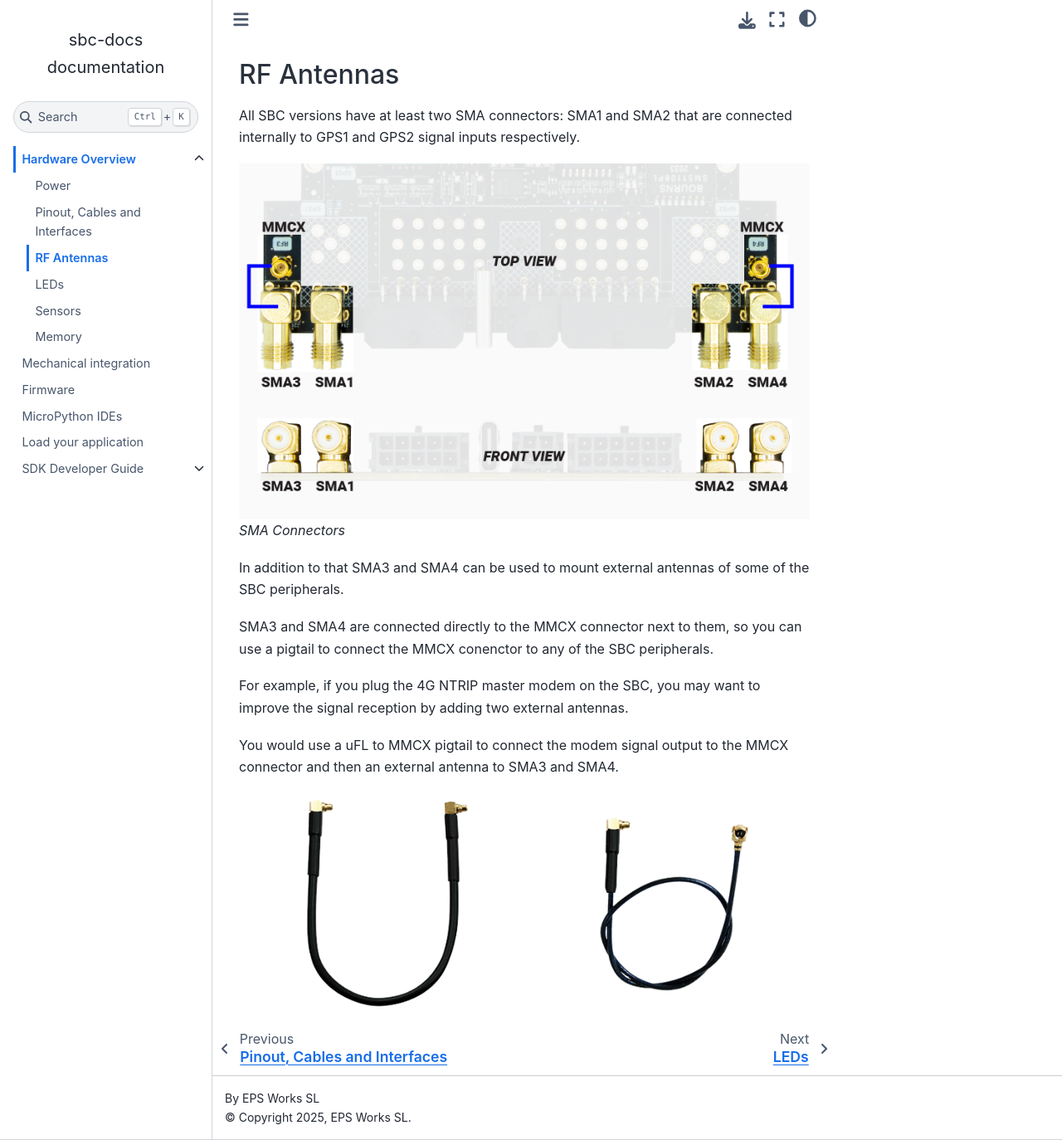
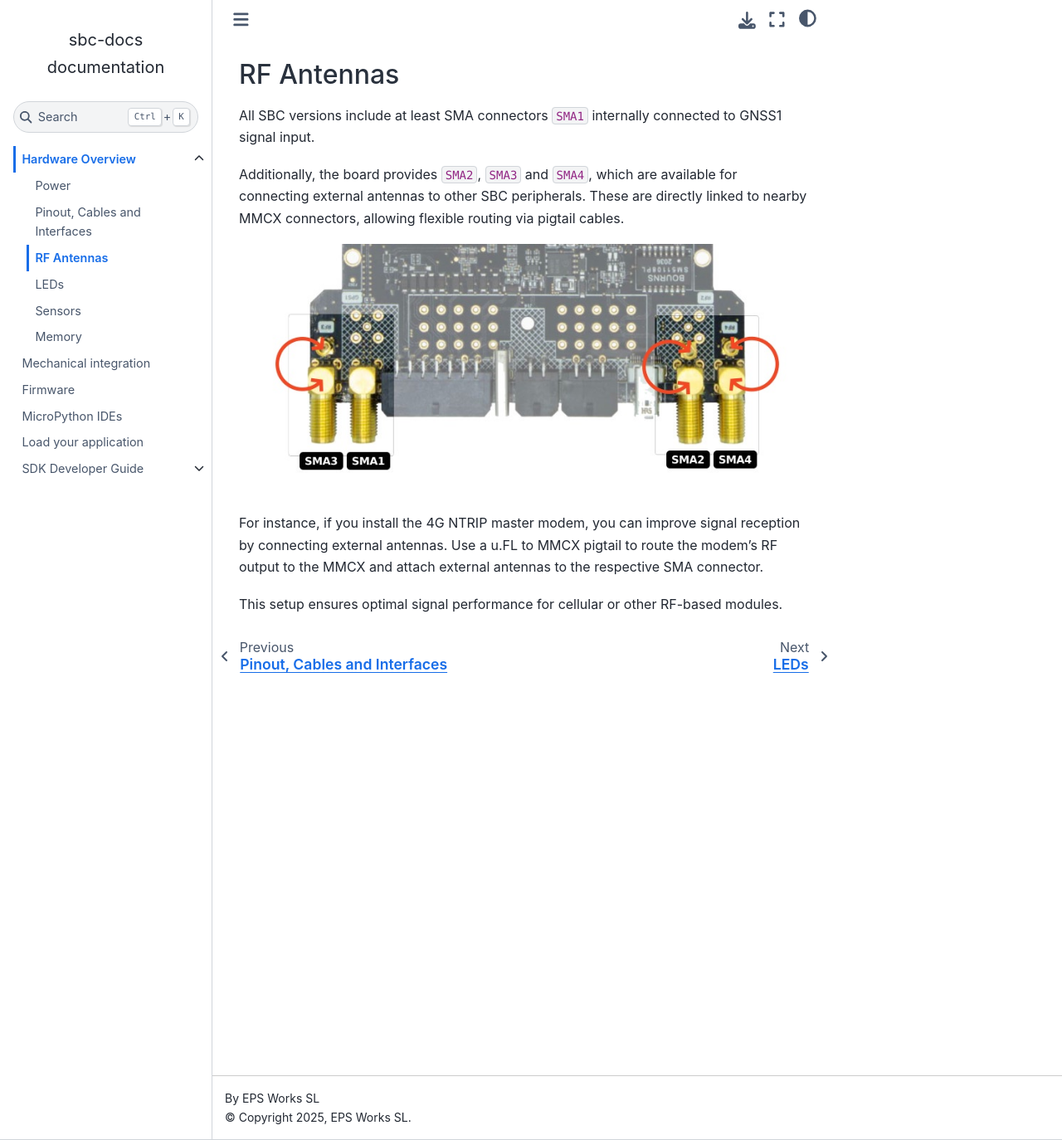
Before and after one commit to EPS-Works/sbc-docs, a Sphinx documentation site: the page built from source/hardware/antennas.md, in a window 1280 px wide and 1374 px high. Shown: the whole window at 83% size. Built offline with Sphinx 7.4.7 and the Sphinx Book theme 1.1.4, drawn with Linux system fonts in a browser that asks for light colours.

Commit message:
docs(antennas): update antennas section

```diff
--- a/source/hardware/antennas.md
+++ b/source/hardware/antennas.md
@@ -1,16 +1,11 @@
 # RF Antennas
 
-All SBC versions have at least two SMA connectors: SMA1 and SMA2 that are connected internally to GPS1 and GPS2 signal inputs respectively.
+All SBC versions include at least SMA connectors `SMA1` internally connected to GNSS1 signal input.
 
-![SMA Connectors](img/SMA_connectors.png)
-*SMA Connectors*
+Additionally, the board provides `SMA2`, `SMA3` and `SMA4`, which are available for connecting external antennas to other SBC peripherals. These are directly linked to nearby MMCX connectors, allowing flexible routing via pigtail cables.
 
-In addition to that SMA3 and SMA4 can be used to mount external antennas of some of the SBC peripherals.
+![SMA Connectors](img/connectors_sma.jpg)
 
-SMA3 and SMA4 are connected directly to the MMCX connector next to them, so you can use a pigtail to connect the MMCX conenctor to any of the SBC peripherals.
+For instance, if you install the 4G NTRIP master modem, you can improve signal reception by connecting external antennas. Use a u.FL to MMCX pigtail to route the modem’s RF output to the MMCX and attach external antennas to the respective SMA connector.
 
-For example, if you plug the 4G NTRIP master modem on the SBC, you may want to improve the signal reception by adding two external antennas.
-
-You would use a uFL to MMCX pigtail to connect the modem signal output to the MMCX connector and then an external antenna to SMA3 and SMA4.
-
-![Pigtail cables](img/pigtails.png)
+This setup ensures optimal signal performance for cellular or other RF-based modules.
```
Also changed, not shown: source/hardware/img/connectors_sma.jpg (added), source/hardware/img/pigtails.png (deleted).
